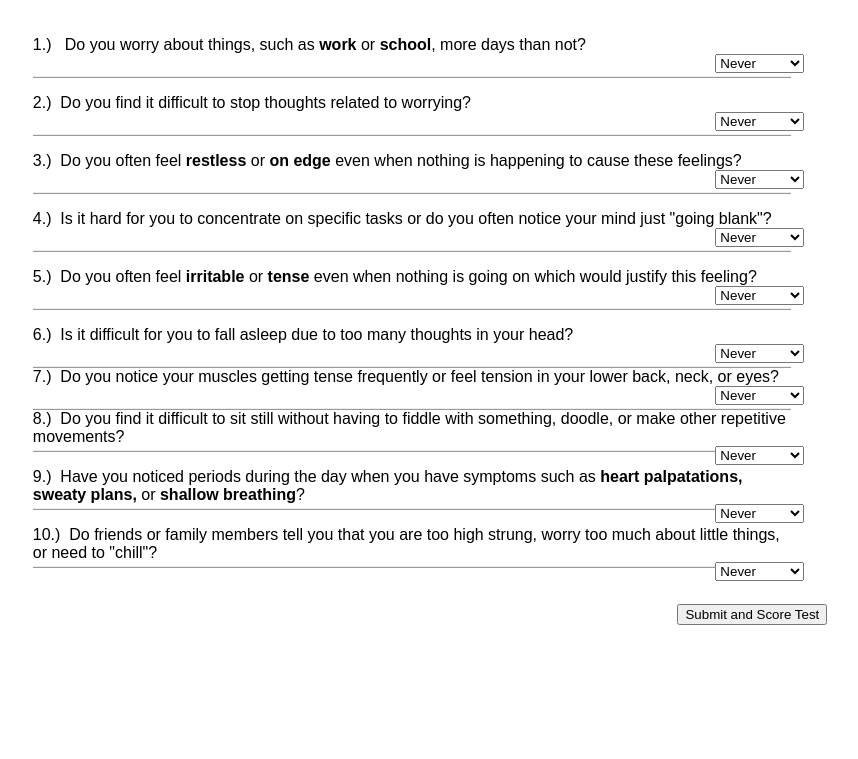
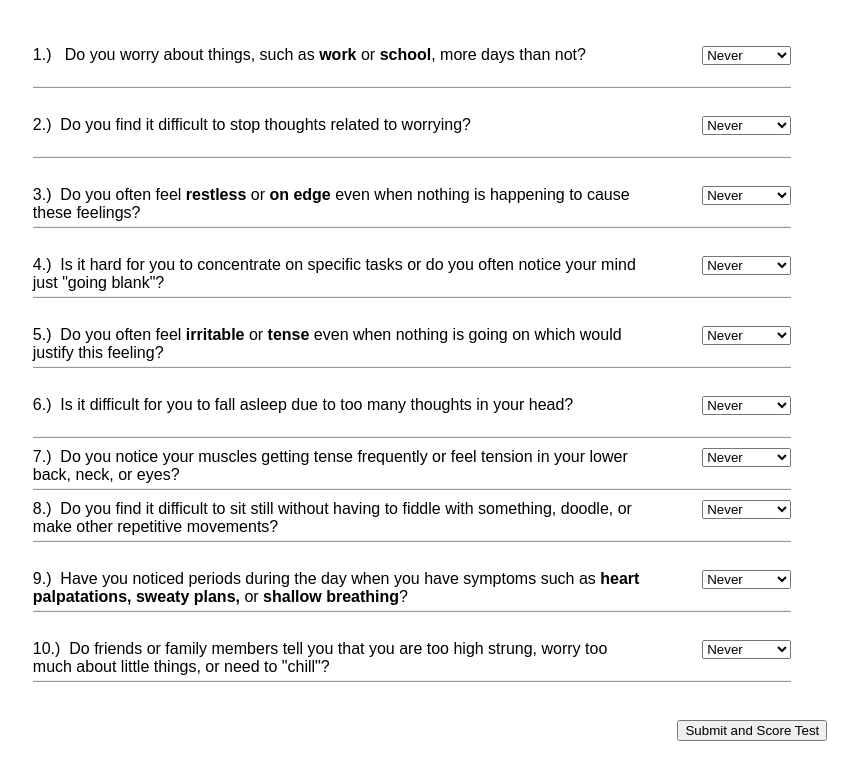
Before and after one commit to 43-MuGamma/DiagnosticScreeningTests, a plain HTML site: page src/Anxiety_Test.html in a window 1280 px wide. Shown: the part 88-847 px from the top of the page, without its empty margins (228-1086 px from the left). Before the commit the page ends 800 px from the top, so only its background shows below. Drawn offline with Linux system fonts and the light colour scheme.

Commit message:
css update

```diff
--- a/src/Anxiety_Test.html
+++ b/src/Anxiety_Test.html
@@ -9,10 +9,13 @@
   <body>
     <h1>Anxiety Screening Test</h1>
     <form id="questionForm">
-      <div id="question1">
+      <div id="question">
         <div class="question1">
+          <div id="questionText">
             <label for="q1">1.)&nbsp;&nbsp; Do you worry about things, such as <strong>work</strong> or <strong>school</strong>, more days than not?</label>
-          <select id="q1" class="options">
+          </div>
+          <div id="options">
+            <select id="q1">
               <option value="0">Never</option>
               <option value="1">Sometimes</option>
               <option value="2">Often</option>
@@ -20,11 +23,15 @@
             </select>
           </div>
         </div>
-      <p></p>
-      <div id="question2">
+      </div>
+      <br>
+      <div id="question">
         <div class="question2">
+          <div id="questionText">
             <label for="q2">2.)&nbsp;&nbsp;Do you find it difficult to stop thoughts related to worrying?</label>
-          <select id="q2" class="options">
+          </div>
+          <div id="options">
+            <select id="q2">
               <option value="0">Never</option>
               <option value="1">Sometimes</option>
               <option value="2">Often</option>
@@ -32,11 +39,15 @@
             </select>
           </div>
         </div>
-      <p></p>
-      <div id="question3">
+      </div>
+      <br>
+      <div id="question">
         <div class="question3">
+          <div id="questionText">
             <label for="q3">3.)&nbsp;&nbsp;Do you often feel <strong>restless</strong> or <strong>on edge</strong> even when nothing is happening to cause these feelings?</label>
-          <select id="q3" class="options">
+          </div>
+          <div id="options">
+            <select id="q3">
               <option value="0">Never</option>
               <option value="1">Sometimes</option>
               <option value="2">Often</option>
@@ -44,11 +55,15 @@
             </select>
           </div>
         </div>
-      <p></p>
-      <div id="question4">
+      </div>
+      <br>
+      <div id="question">
         <div class="question4">
+          <div id="questionText">
             <label for="q4">4.)&nbsp;&nbsp;Is it hard for you to concentrate on specific tasks or do you often notice your mind just "going blank"?</label>
-          <select id="q4" class="options">
+          </div>
+          <div id="options">
+            <select id="q4">
               <option value="0">Never</option>
               <option value="1">Sometimes</option>
               <option value="2">Often</option>
@@ -56,11 +71,15 @@
             </select>
           </div>
         </div>
-      <p></p>
-      <div id="question5">
+      </div>
+      <br>
+      <div id="question">
         <div class="question5">
+          <div id="questionText">
             <label for="q5">5.)&nbsp;&nbsp;Do you often feel <strong>irritable</strong> or <strong>tense</strong> even when nothing is going on which would justify this feeling?</label>
-          <select id="q5" class="options">
+          </div>
+          <div id="options">
+            <select id="q5">
               <option value="0">Never</option>
               <option value="1">Sometimes</option>
               <option value="2">Often</option>
@@ -68,35 +87,15 @@
             </select>
           </div>
         </div>
-      <p></p>
-      <div id="question6">
+      </div>
+      <br>
+      <div id="question">
         <div class="question6">
+          <div id="questionText">
             <label for="q6">6.)&nbsp;&nbsp;Is it difficult for you to fall asleep due to too many thoughts in your head?</label>
-          <select id="q6" class="options">
-            <option value="0">Never</option>
-            <option value="1">Sometimes</option>
-            <option value="2">Often</option>
-            <option value="3">Always</option>
-          </select>
           </div>
-        <p></p>
-      </div>
-      <div id="question7">
-        <div class="question7">
-          <label for="q7">7.)&nbsp;&nbsp;Do you notice your muscles getting tense frequently or feel tension in your lower back, neck, or eyes?</label>
-          <select id="q7" class="options">
-            <option value="0">Never</option>
-            <option value="1">Sometimes</option>
-            <option value="2">Often</option>
-            <option value="3">Always</option>
-          </select>
-        </div>
-        <p></p>
-      </div>
-      <div id="question8">
-        <div class="question8">
-          <label for="q8">8.)&nbsp;&nbsp;Do you find it difficult to sit still without having to fiddle with something, doodle, or make other repetitive movements?</label>
-          <select id="q8" class="options">
+          <div id="options">
+            <select id="q6">
               <option value="0">Never</option>
               <option value="1">Sometimes</option>
               <option value="2">Often</option>
@@ -104,11 +103,15 @@
             </select>
           </div>
         </div>
-      <p></p>
-      <div id="question9">
-        <div class="question9">
-          <label for="q9">9.)&nbsp;&nbsp;Have you noticed periods during the day when you have symptoms such as <strong>heart palpatations, sweaty plans,</strong> or <strong>shallow breathing</strong>?</label>
-          <select id="q9" class="options">
+        <br>
+      </div>
+      <div id="question">
+        <div class="question7">
+          <div id="questionText">
+            <label for="q7">7.)&nbsp;&nbsp;Do you notice your muscles getting tense frequently or feel tension in your lower back, neck, or eyes?</label>
+          </div>
+          <div id="options">
+            <select id="q7">
               <option value="0">Never</option>
               <option value="1">Sometimes</option>
               <option value="2">Often</option>
@@ -116,11 +119,15 @@
             </select>
           </div>
         </div>
-      <p></p>
-      <div id="question10">
-        <div class="question10">
-          <label for="q10">10.)&nbsp;&nbsp;Do friends or family members tell you that you are too high strung, worry too much about little things, or need to "chill"?</label>
-          <select id="q10" class="options">
+        <br>
+      </div>
+      <div id="question">
+        <div class="question8">
+          <div id="questionText">
+            <label for="q8">8.)&nbsp;&nbsp;Do you find it difficult to sit still without having to fiddle with something, doodle, or make other repetitive movements?</label>
+          </div>
+          <div id="options">
+            <select id="q8">
               <option value="0">Never</option>
               <option value="1">Sometimes</option>
               <option value="2">Often</option>
@@ -128,8 +135,41 @@
             </select>
           </div>
         </div>
+      </div>
+      <br>
+      <div id="question">
+        <div class="question9">
+          <div id="questionText">
+            <label for="q9">9.)&nbsp;&nbsp;Have you noticed periods during the day when you have symptoms such as <strong>heart palpatations, sweaty plans,</strong> or <strong>shallow breathing</strong>?</label>
+          </div>
+          <div id="options">
+            <select id="q9">
+              <option value="0">Never</option>
+              <option value="1">Sometimes</option>
+              <option value="2">Often</option>
+              <option value="3">Always</option>
+            </select>
+          </div>
+        </div>
+      </div>
+      <br>
+      <div id="question">
+        <div class="question10">
+          <div id="questionText">
+            <label for="q10">10.)&nbsp;&nbsp;Do friends or family members tell you that you are too high strung, worry too much about little things, or need to "chill"?</label>
+          </div>
+          <div id="options">
+            <select id="q10">
+              <option value="0">Never</option>
+              <option value="1">Sometimes</option>
+              <option value="2">Often</option>
+              <option value="3">Always</option>
+            </select>
+          </div>
+        </div>
+      </div>
 
-      <p></p>
+      <br>
       <div class="submitButton">
         <label for="submitButton"></label>
         <input type="submit" value="Submit and Score Test">
@@ -143,7 +183,6 @@ document.getElementById('questionForm').addEventListener('submit', estimateTotal
 function estimateTotal(event){
   event.preventDefault();
   console.log("submit button works, and prints the points to the console")
-
 
     var ques1 = document.getElementById('q1').value,
   ques2 = document.getElementById('q2').value,
--- a/src/css/basic_style.css
+++ b/src/css/basic_style.css
@@ -1,5 +1,5 @@
 body{
-
+  font-family:sans-serif;
 }
 h1{
   text-align: center;
@@ -17,14 +17,19 @@ h1{
   padding:10px;
 }
 
-div{
-  font-family:sans-serif;
+#question{
   height:40px;
+  padding-top:10px;
   border-bottom: ridge 2px;
 }
 
-.options {
-  margin-left:90%;
+#questionText {
+  width:80%;
+  float:left;
+}
+
+#options {
+  float:right;
 }
 
 .submitButton{
```
Lines whose indentation alone changed are shown as unchanged.
